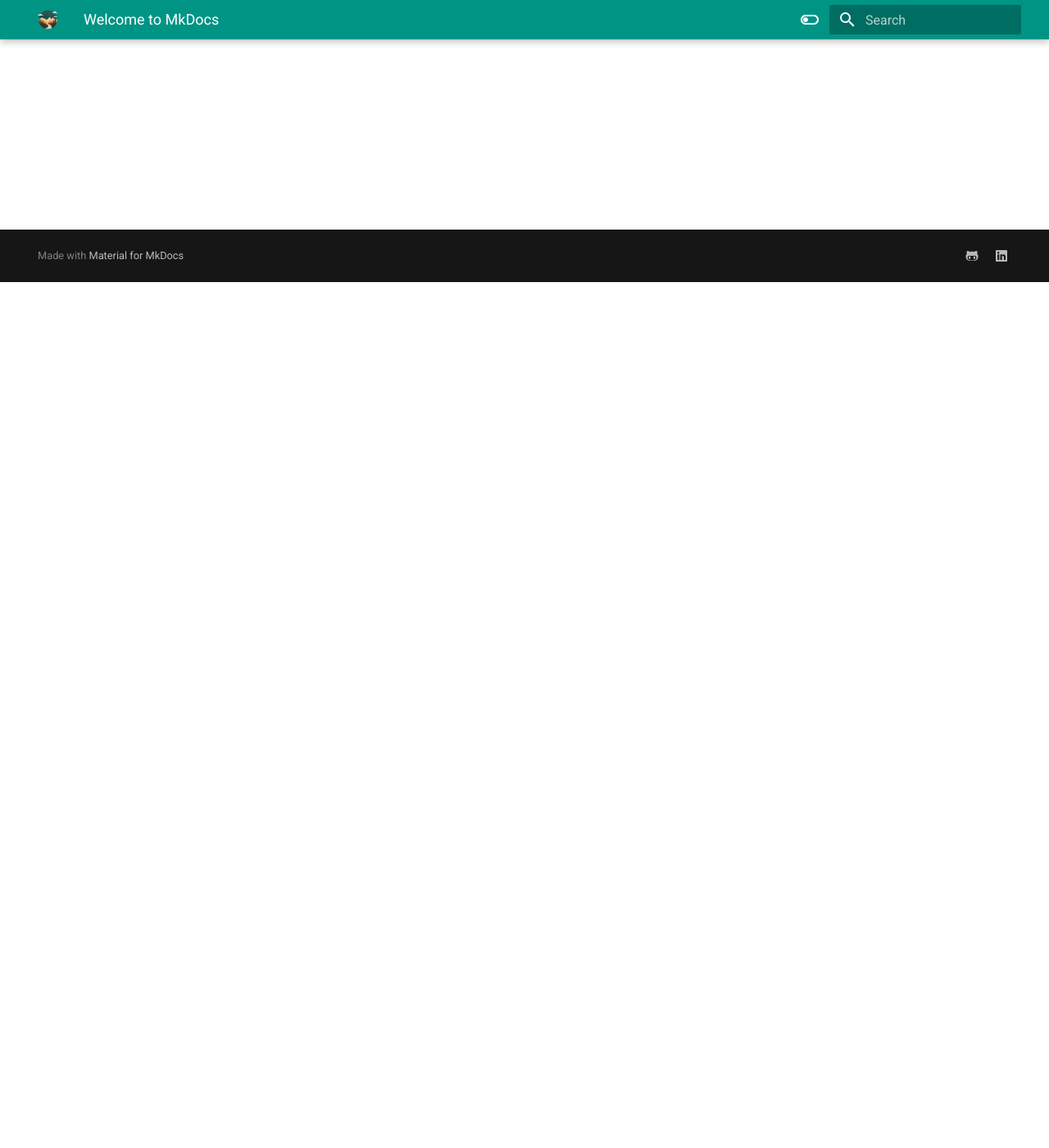
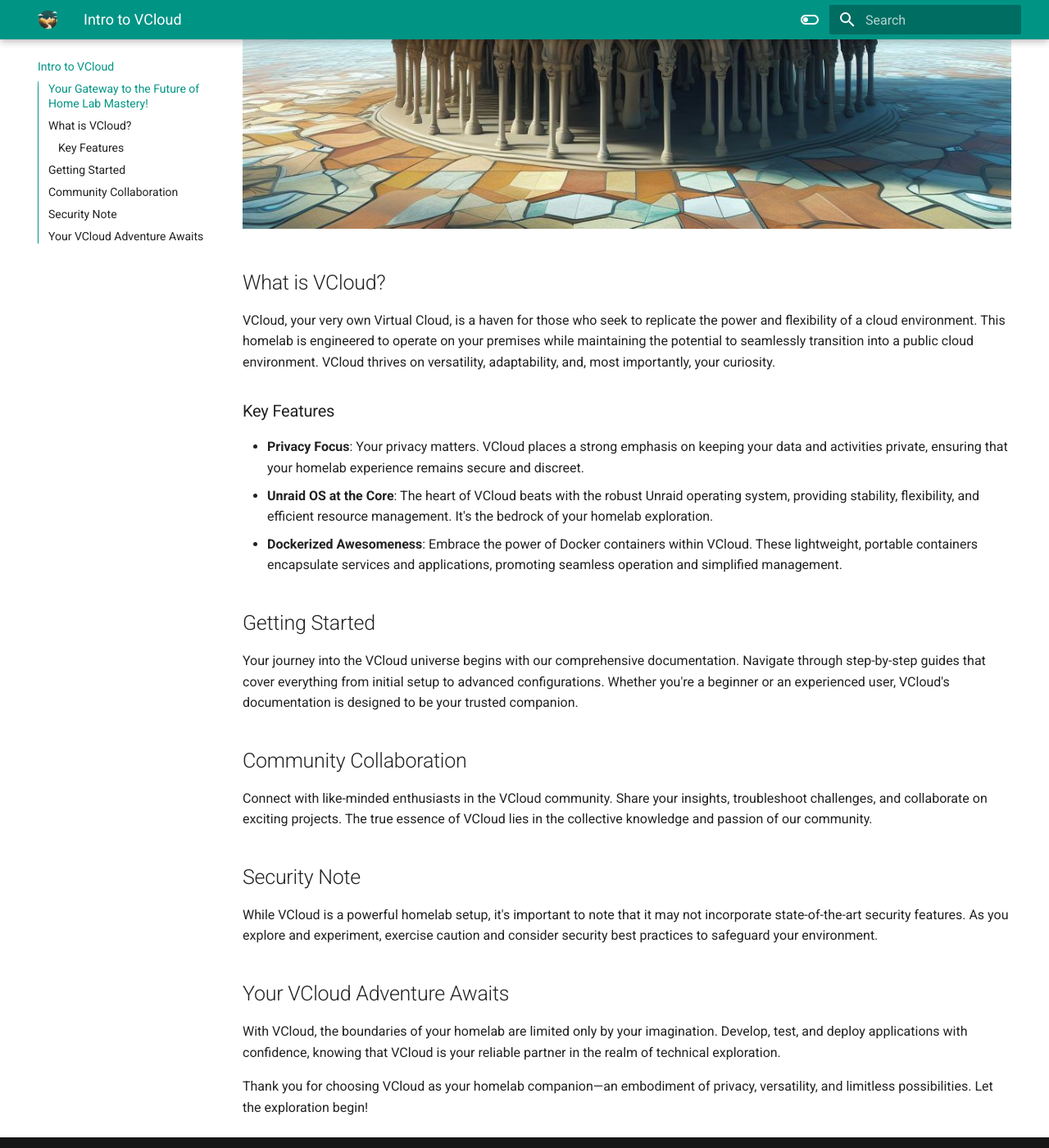
Before and after one commit to berndverhofstadt/homelab-docs, an MkDocs documentation site: the page built from docs/index.md, in a window 1280 px wide and 1400 px high, scrolled down 1056 px. Shown: the whole window at 82% size. Built offline with MkDocs 1.6.1 and Material for MkDocs 9.7.7, drawn with Linux system fonts in a browser that asks for light colours; some of the changed text lies outside the part shown.

```diff
--- a/docs/index.md
+++ b/docs/index.md
@@ -1,17 +1,35 @@
-# Welcome to MkDocs
+---
+authors:
+    - Bernd Verhofstadt
+weight: 10
+---
+# Intro to VCloud
 
-For full documentation visit [mkdocs.org](https://www.mkdocs.org).
+## Your Gateway to the Future of Home Lab Mastery!
 
-## Commands
+Embark on an exciting journey with VCloud, a unique homelab setup meticulously crafted to redefine the boundaries of technical experimentation within the comfort of your own premises. VCloud is not just a name; it's an identity for your homelab experience. Whether you are a seasoned IT professional or a passionate enthusiast, VCloud awaits to elevate your understanding of cloud dynamics.
 
-* `mkdocs new [dir-name]` - Create a new project.
-* `mkdocs serve` - Start the live-reloading docs server.
-* `mkdocs build` - Build the documentation site.
-* `mkdocs -h` - Print help message and exit.
+![Virtual cloud, inspired by Antoni Gaudí](assets/_505838b1-d5c1-4a3d-b9eb-d2b9c2d6432e.jpg)
 
-## Project layout
+## What is VCloud?
 
-    mkdocs.yml    # The configuration file.
-    docs/
-        index.md  # The documentation homepage.
-        ...       # Other markdown pages, images and other files.
+VCloud, your very own Virtual Cloud, is a haven for those who seek to replicate the power and flexibility of a cloud environment. This homelab is engineered to operate on your premises while maintaining the potential to seamlessly transition into a public cloud environment. VCloud thrives on versatility, adaptability, and, most importantly, your curiosity.
+
+### Key Features
+- **Privacy Focus**: Your privacy matters. VCloud places a strong emphasis on keeping your data and activities private, ensuring that your homelab experience remains secure and discreet.
+- **Unraid OS at the Core**: The heart of VCloud beats with the robust Unraid operating system, providing stability, flexibility, and efficient resource management. It's the bedrock of your homelab exploration.
+- **Dockerized Awesomeness**: Embrace the power of Docker containers within VCloud. These lightweight, portable containers encapsulate services and applications, promoting seamless operation and simplified management.
+
+## Getting Started
+Your journey into the VCloud universe begins with our comprehensive documentation. Navigate through step-by-step guides that cover everything from initial setup to advanced configurations. Whether you're a beginner or an experienced user, VCloud's documentation is designed to be your trusted companion.
+
+## Community Collaboration
+Connect with like-minded enthusiasts in the VCloud community. Share your insights, troubleshoot challenges, and collaborate on exciting projects. The true essence of VCloud lies in the collective knowledge and passion of our community.
+
+## Security Note
+While VCloud is a powerful homelab setup, it's important to note that it may not incorporate state-of-the-art security features. As you explore and experiment, exercise caution and consider security best practices to safeguard your environment.
+
+## Your VCloud Adventure Awaits
+With VCloud, the boundaries of your homelab are limited only by your imagination. Develop, test, and deploy applications with confidence, knowing that VCloud is your reliable partner in the realm of technical exploration.
+
+Thank you for choosing VCloud as your homelab companion—an embodiment of privacy, versatility, and limitless possibilities. Let the exploration begin!
```
Also changed, not shown: docs/Authentication/IdP.md (added, +6 -0 lines), docs/Authentication/index.md (added, +10 -0 lines), docs/Dilemmas.md (added, +31 -0 lines), docs/Hardware-&-OS/Selecting-the-Right-Hardware.md (added, +32 -0 lines), docs/Hardware-&-OS/Unraid-OS.md (added, +36 -0 lines), docs/Hardware-&-OS/index.md (added, +15 -0 lines), docs/Networking/DNS-server.md (added, +64 -0 lines), docs/Networking/Reverse-Proxy.md (added, +122 -0 lines), docs/Networking/Tunnel.md (added, +43 -0 lines), docs/Networking/index.md (added, +26 -0 lines), docs/Productivity Tools/index.md (added, +8 -0 lines), docs/assets/_464b615d-8bb1-4d9b-b466-91964f90637d.jpg (added), docs/assets/_505838b1-d5c1-4a3d-b9eb-d2b9c2d6432e.jpg (added), docs/assets/_84a54510-5c75-4574-b96f-d004cccfd12d.jpg (added), 2 more files.
